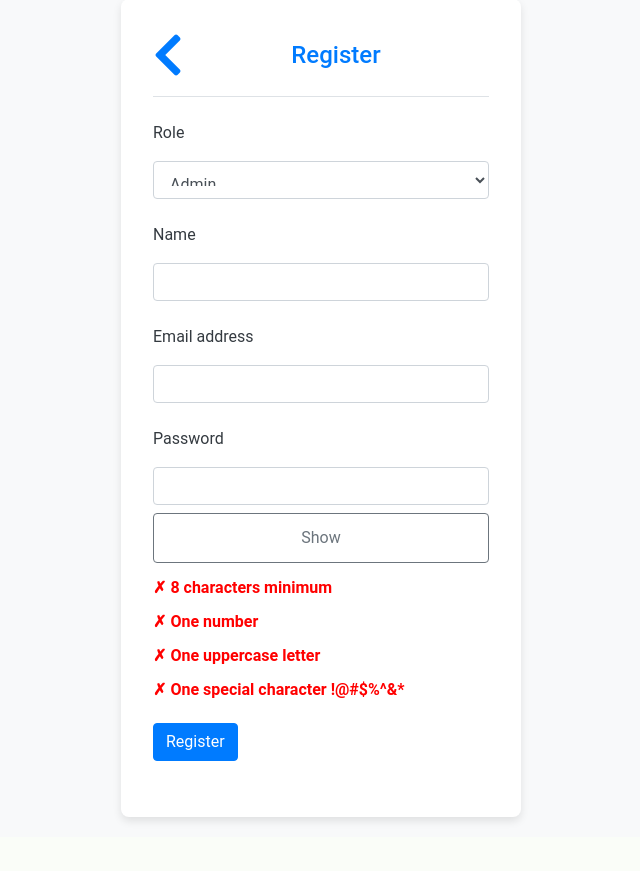
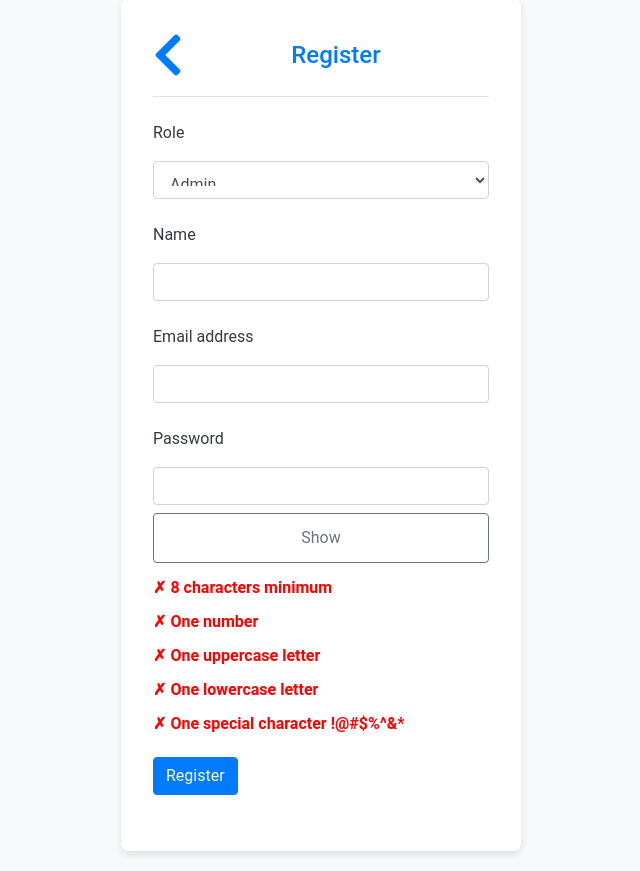
Before and after one commit to Hiru5han/QA-project-weabapp, a Flask app: page /register in a window 1280 px wide. Shown: the part 137-1008 px from the top of the page, without its empty margins (319-959 px from the left). Before the commit the page ends 960 px from the top, so only its background shows below. Run offline with Flask 3, Linux system fonts and the light colour scheme; some libraries are stand-ins or nearby versions.

Commit message:
adding One lowercase letter sign to register form

```diff
--- a/app/templates/register.html
+++ b/app/templates/register.html
@@ -56,6 +56,7 @@
                                 <span id="length" class="invalid">✗ 8 characters minimum</span>
                                 <span id="number" class="invalid">✗ One number</span>
                                 <span id="uppercase" class="invalid">✗ One uppercase letter</span>
+                                <span id="lowercase" class="invalid">✗ One lowercase letter</span>
                                 <span id="special" class="invalid">✗ One special character !@#$%^&*</span>
                         </div>
                     </div>
@@ -74,6 +75,7 @@
         const lengthCriteria = document.getElementById("length");
         const numberCriteria = document.getElementById("number");
         const uppercaseCriteria = document.getElementById("uppercase");
+        const lowercaseCriteria = document.getElementById("lowercase");
         const specialCriteria = document.getElementById("special");
         const togglePassword = document.getElementById("togglePassword");
 
@@ -113,6 +115,17 @@
                 uppercaseCriteria.innerHTML = "✗ One uppercase letter";
             }
 
+            // Check for lowercase letters
+            if (/[a-z]/.test(password)) {
+                lowercaseCriteria.classList.add("valid");
+                lowercaseCriteria.classList.remove("invalid");
+                lowercaseCriteria.innerHTML = "✓ One lowercase letter";
+            } else {
+                lowercaseCriteria.classList.add("invalid");
+                lowercaseCriteria.classList.remove("valid");
+                lowercaseCriteria.innerHTML = "✗ One lowercase letter";
+            }
+
             // Check for special characters
             if (/[!@#$%^&*]/.test(password)) {
                 specialCriteria.classList.add("valid");
```
